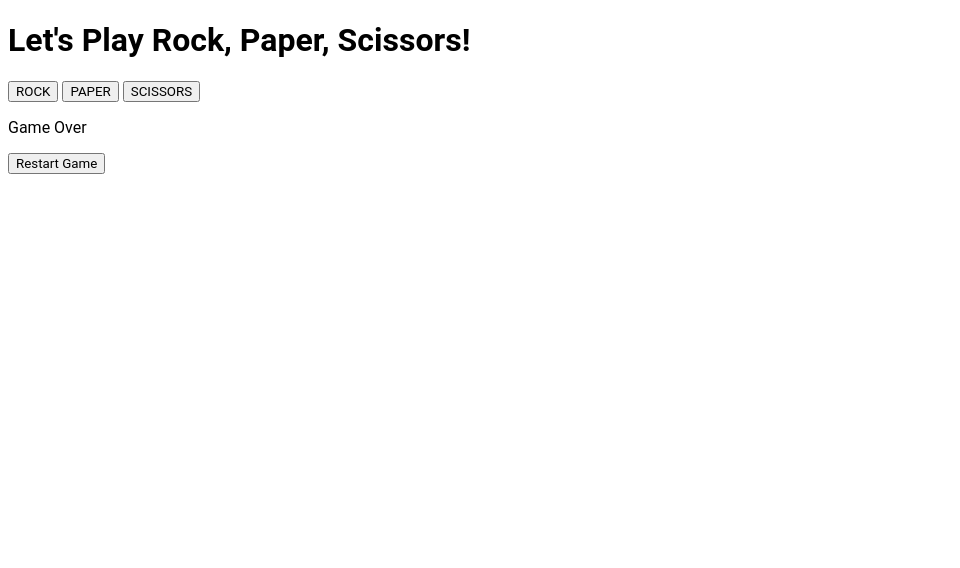
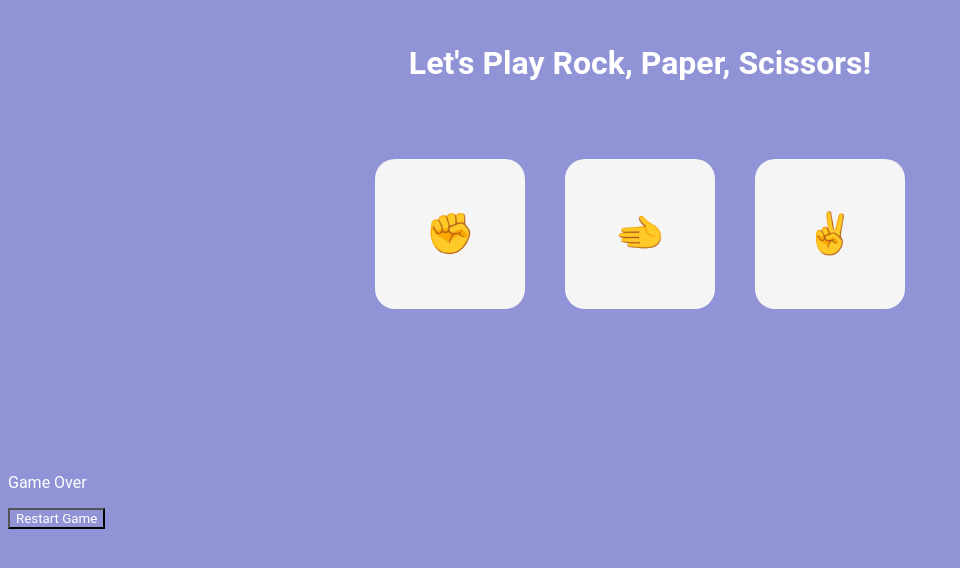
Before and after one commit to rachelxia9/rock-paper-scissors, a plain HTML site: page index.html in a window 1280 px wide. Shown: the whole page, without its empty margins (0-960 px from the left). Drawn offline with Linux system fonts and the light colour scheme.

Commit message:
add color and changed buttons

```diff
--- a/index.html
+++ b/index.html
@@ -12,12 +12,19 @@
 
 
 <body>
-    <h1 class="title">Let's Play Rock, Paper, Scissors!</h1>
+    <div class="title">
+        <div id="title-con">
+            <h1>Let's Play Rock, Paper, Scissors!</h1>
+        </div>
+    </div>
+
     <div id="top-container">
-        <div id= "result-container">
-            <h3 id="resultMessage"></h3>
-            <p id="roundMessage"></p>
+        <div class="button-container">
+            <button id="rockButton">✊</button>
+            <button id="paperButton">🫲</button>
+            <button id="scissorsButton">✌️</button>
         </div>
+
         <div id="sign-score-container">
             <div class="display-container">
                 <div id="playerScore"></div>
@@ -27,14 +34,16 @@
                 <div id="compScore"></div>
                 <div id="compDisplay"></div>
             </div>
+
+        </div>
+
+        <div id= "result-container">
+            <h3 id="resultMessage"></h3>
+            <p id="roundMessage"></p>
         </div>
 
     </div>
-    <div class="button-container">
-        <button id="rockButton">ROCK</button>
-        <button id="paperButton">PAPER</button>
-        <button id="scissorsButton">SCISSORS</button>
-    </div>
+
 
 
     <div id="endScreen">
--- a/main.css
+++ b/main.css
@@ -1,3 +1,56 @@
 *{
     font-family: Roboto, sans-serif;
+    background-color: #9094d6;
+    color: white;
 }
+
+.title{
+    display: flex;
+    align-content: center;
+    justify-content: space-around;
+
+}
+
+#title-con{
+
+
+    padding: 20px;
+    padding-top: 15px;
+    padding-bottom: 15px;
+    border-radius: 10px;
+}
+
+#top-container{
+    display: flex;
+    flex-direction: column;
+    align-items: center;
+    justify-content: center;
+    font-size: 24px;
+}
+
+
+#result-container{
+  text-align: center;
+  margin: 20px;
+}
+
+#sign-score-container {
+    margin: 20px;
+}
+
+.button-container {
+    margin: 20px;
+    display: flex;
+    justify-content: space-between;
+}
+
+#rockButton, #paperButton, #scissorsButton {
+    padding: 10px;
+    width: 150px;
+    height: 150px;
+    margin: 20px;
+    background-color:whitesmoke;
+    border-radius: 20px;
+    border:none;
+    font-size: 40px;
+}
```
